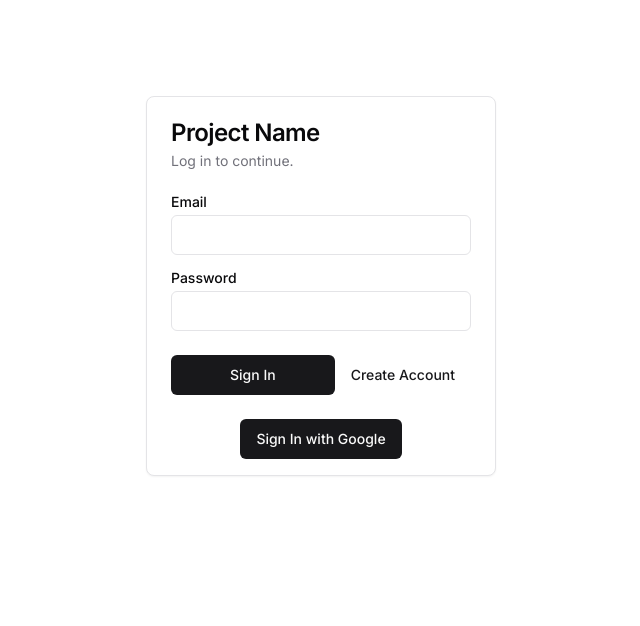
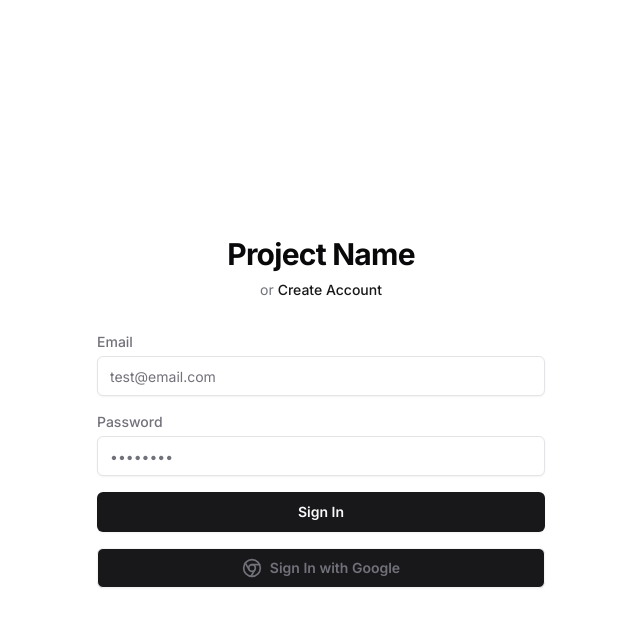
Before and after one commit to taynanhott/project-base, a Next.js app: page /portal/sign-in in a window 1280 px wide. Shown: the top 626 px of the page, without its empty margins (319-959 px from the left). Built offline with nearby package versions, Linux system fonts and the light colour scheme.

Commit message:
New Sign-in Layout

```diff
--- a/src/app/portal/page.tsx
+++ b/src/app/portal/page.tsx
@@ -1,4 +1,3 @@
-import UsersList from '@/modules/users/components/users-list';
 import Link from 'next/link';
 
 export default function PortalPage() {
--- a/src/app/portal/sign-in/page.tsx
+++ b/src/app/portal/sign-in/page.tsx
@@ -3,7 +3,7 @@ import LoginForm from '@/modules/auth/components/login-form';
 
 export default function LoginPage() {
   return (
-    <main className="flex min-h-screen flex-col items-center p-24">
+    <main>
       <LoginForm login={AuthActions.login} loginGoogle={AuthActions.loginGoogle} />
     </main>
   );
--- a/src/components/ui/alert.tsx
+++ b/src/components/ui/alert.tsx
@@ -70,11 +70,6 @@ function AlertPopUp() {
               Email or password incorrect.
             </p>
           </div>
-          <div>
-            <Button variant="ghost" className="w-full">
-              Close
-            </Button>
-          </div>
         </div>
       </DialogContent>
     </Dialog>
--- a/src/components/ui/dialog.tsx
+++ b/src/components/ui/dialog.tsx
@@ -44,10 +44,6 @@ const DialogContent = React.forwardRef<
       {...props}
     >
       {children}
-      <DialogPrimitive.Close className="absolute right-4 top-4 rounded-sm opacity-70 ring-offset-background transition-opacity hover:opacity-100 focus:outline-none focus:ring-2 focus:ring-ring focus:ring-offset-2 disabled:pointer-events-none data-[state=open]:bg-accent data-[state=open]:text-muted-foreground">
-        <X className="h-4 w-4" />
-        <span className="sr-only">Close</span>
-      </DialogPrimitive.Close>
     </DialogPrimitive.Content>
   </DialogPortal>
 ))
--- a/src/modules/auth/components/login-form.tsx
+++ b/src/modules/auth/components/login-form.tsx
@@ -1,19 +1,11 @@
 "use client";
 
-import { useEffect, useState } from "react";
-import { Button, buttonVariants } from "@/components/ui/button";
-import {
-  Card,
-  CardHeader,
-  CardTitle,
-  CardDescription,
-  CardContent,
-  CardFooter,
-} from "@/components/ui/card";
-import { Input } from "@/components/ui/input";
-import { Label } from "@/components/ui/label";
-import Link from "next/link";
-import LoginGoogleForm from "./login-google";
+import Link from "next/link"
+import { Label } from "@/components/ui/label"
+import { Input } from "@/components/ui/input"
+import { Button } from "@/components/ui/button"
+import LoginGoogleForm from "./login-google"
+import { useEffect, useState } from "react"
 import { AlertPopUp } from "@/components/ui/alert";
 
 interface LoginFormProps {
@@ -64,43 +56,67 @@ export default function LoginForm({ login, loginGoogle }: LoginFormProps) {
   }
 
   return (
-    <Card className="w-[350px]">
-      <CardHeader>
-        <CardTitle>Project Name</CardTitle>
-        <CardDescription>Log in to continue.</CardDescription>
-      </CardHeader>
+    <div className="flex min-h-[100dvh] flex-col items-center justify-center bg-background px-4 py-12 sm:px-6 lg:px-8">
+      <div className="mx-auto w-full max-w-md space-y-8">
+        <div>
+          <h2 className="mt-6 text-center text-3xl font-bold tracking-tight text-foreground">
+            Project Name
+          </h2>
+          <p className="mt-2 text-center text-sm text-muted-foreground">
+            or{" "}
+            <Link href="/portal/sign-up" className="font-medium text-primary hover:text-primary/90" prefetch={false}>
+              Create Account
+            </Link>
+          </p>
+        </div>
         <form
           onSubmit={(e) => {
             e.preventDefault();
             signIn(new FormData(e.currentTarget));
           }}
         >
-        <CardContent>
-          <div className="grid w-full items-center gap-4">
-            <div className="flex flex-col space-y-1.5">
-              <Label htmlFor="email">Email</Label>
-              <Input id="email" name="email" type="email" required />
-            </div>
-            <div className="flex flex-col space-y-1.5">
-              <Label htmlFor="password">Password</Label>
-              <Input id="password" name="password" type="password" required />
+          <div>
+            <Label htmlFor="email" className="block text-sm font-medium text-muted-foreground">
+              Email
+            </Label>
+            <div className="mt-1">
+              <Input
+                id="email"
+                name="email"
+                type="email"
+                autoComplete="email"
+                required
+                className="block w-full appearance-none rounded-md border border-input bg-background px-3 py-2 placeholder-muted-foreground shadow-sm focus:border-primary focus:outline-none focus:ring-1 focus:ring-primary sm:text-sm"
+                placeholder="test@email.com"
+              />
             </div>
           </div>
-        </CardContent>
-        <CardFooter className="flex justify-between">
-          <Button type="submit" className="w-2/3 button">
+          <div>
+            <Label htmlFor="password" className="block mt-4 text-sm font-medium text-muted-foreground">
+              Password
+            </Label>
+            <div className="mt-1">
+              <Input
+                id="password"
+                name="password"
+                type="password"
+                autoComplete="current-password"
+                required
+                className="block w-full appearance-none rounded-md border border-input bg-background px-3 py-2 placeholder-muted-foreground shadow-sm focus:border-primary focus:outline-none focus:ring-1 focus:ring-primary sm:text-sm"
+                placeholder="••••••••"
+              />
+            </div>
+          </div>
+          <Button
+            type="submit"
+            className="flex w-full justify-center my-4 rounded-md bg-primary px-3 py-2 text-sm font-semibold text-primary-foreground shadow-sm hover:bg-primary/90 focus-visible:outline focus-visible:outline-2 focus-visible:outline-offset-2 focus-visible:outline-primary"
+          >
             Sign In
           </Button>
-          <Link
-            href="/portal/sign-up"
-            className={buttonVariants({ variant: "link" })}
-          >
-            Create Account
-          </Link>
-        </CardFooter>
+          <LoginGoogleForm loginGoogle={loginGoogle} />
+          {showAlert && <AlertPopUp />}
         </form>
-      {showAlert && <AlertPopUp />}
-      <LoginGoogleForm loginGoogle={loginGoogle} />
-    </Card>
-  );
+      </div>
+    </div>
+  )
 }
--- a/src/modules/auth/components/login-google.tsx
+++ b/src/modules/auth/components/login-google.tsx
@@ -65,11 +65,35 @@ export default function LoginGoogleForm({ loginGoogle }: LoginGoogleFormProps) {
   }
 
   return (
-    <div className="flex justify-center w-full pb-4">
-      <Button type="button" onClick={signInWithGoogle} className="button">
+    <div className="grid grid-cols-1 gap-3">
+      <Button type="button" onClick={signInWithGoogle} className="flex w-full justify-center rounded-md border border-muted px-3 py-2 text-sm font-semibold text-muted-foreground shadow-sm hover:bg-muted hover:text-muted-foreground focus-visible:outline focus-visible:outline-2 focus-visible:outline-offset-2 focus-visible:outline-primary">
+        <ChromeIcon className="mr-2 h-5 w-5" />
         Sign In with Google
       </Button>
       {showAlert && <AlertPopUp />}
     </div>
   );
 }
+
+function ChromeIcon(props: any) {
+  return (
+      <svg
+          {...props}
+          xmlns="http://www.w3.org/2000/svg"
+          width="24"
+          height="24"
+          viewBox="0 0 24 24"
+          fill="none"
+          stroke="currentColor"
+          strokeWidth="2"
+          strokeLinecap="round"
+          strokeLinejoin="round"
+      >
+          <circle cx="12" cy="12" r="10" />
+          <circle cx="12" cy="12" r="4" />
+          <line x1="21.17" x2="12" y1="8" y2="8" />
+          <line x1="3.95" x2="8.54" y1="6.06" y2="14" />
+          <line x1="10.88" x2="15.46" y1="21.94" y2="14" />
+      </svg>
+  )
+}
```
Also changed, not shown: 1 other file (tests, documents, lock files or other folders). Lines whose indentation alone changed are shown as unchanged.
